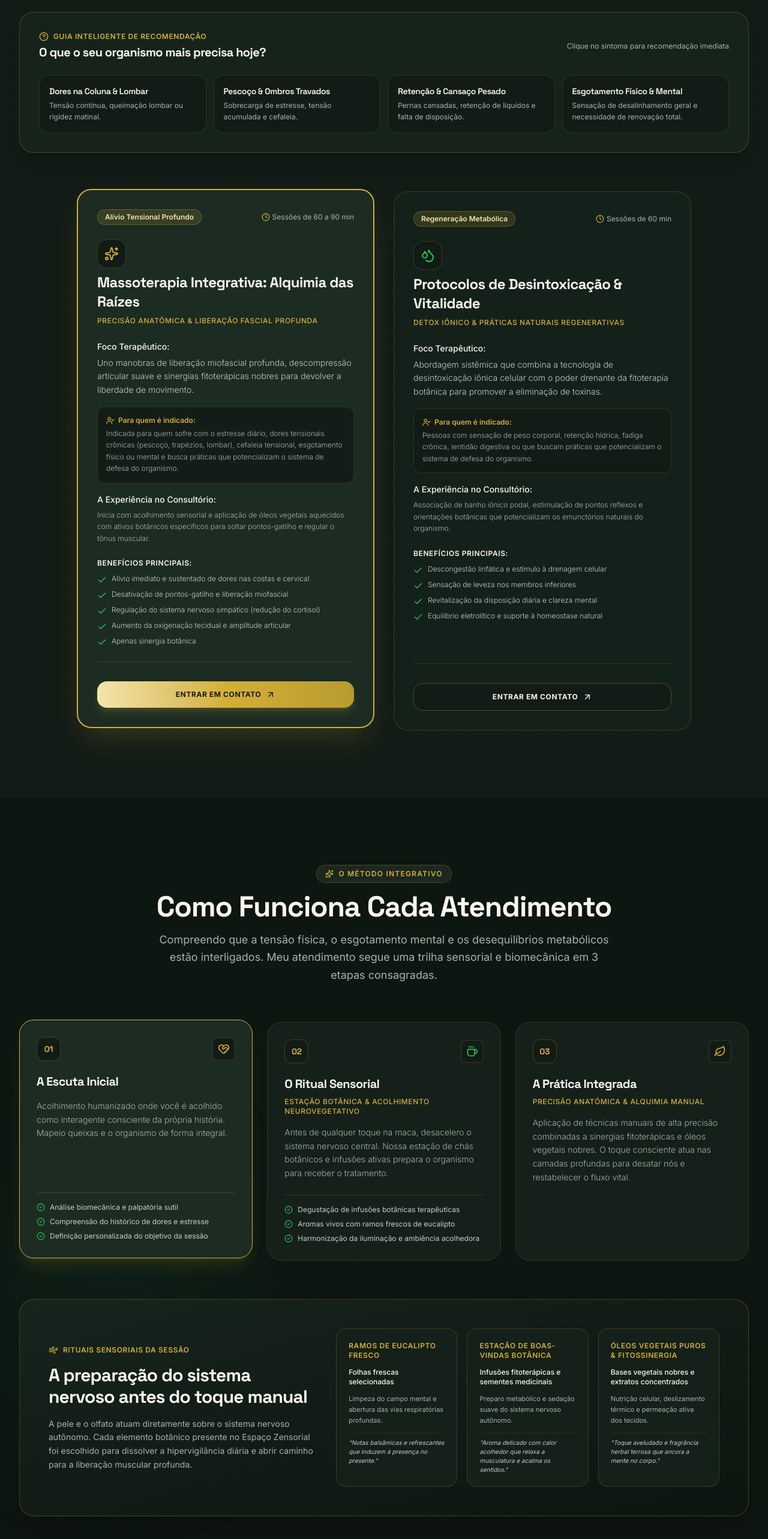
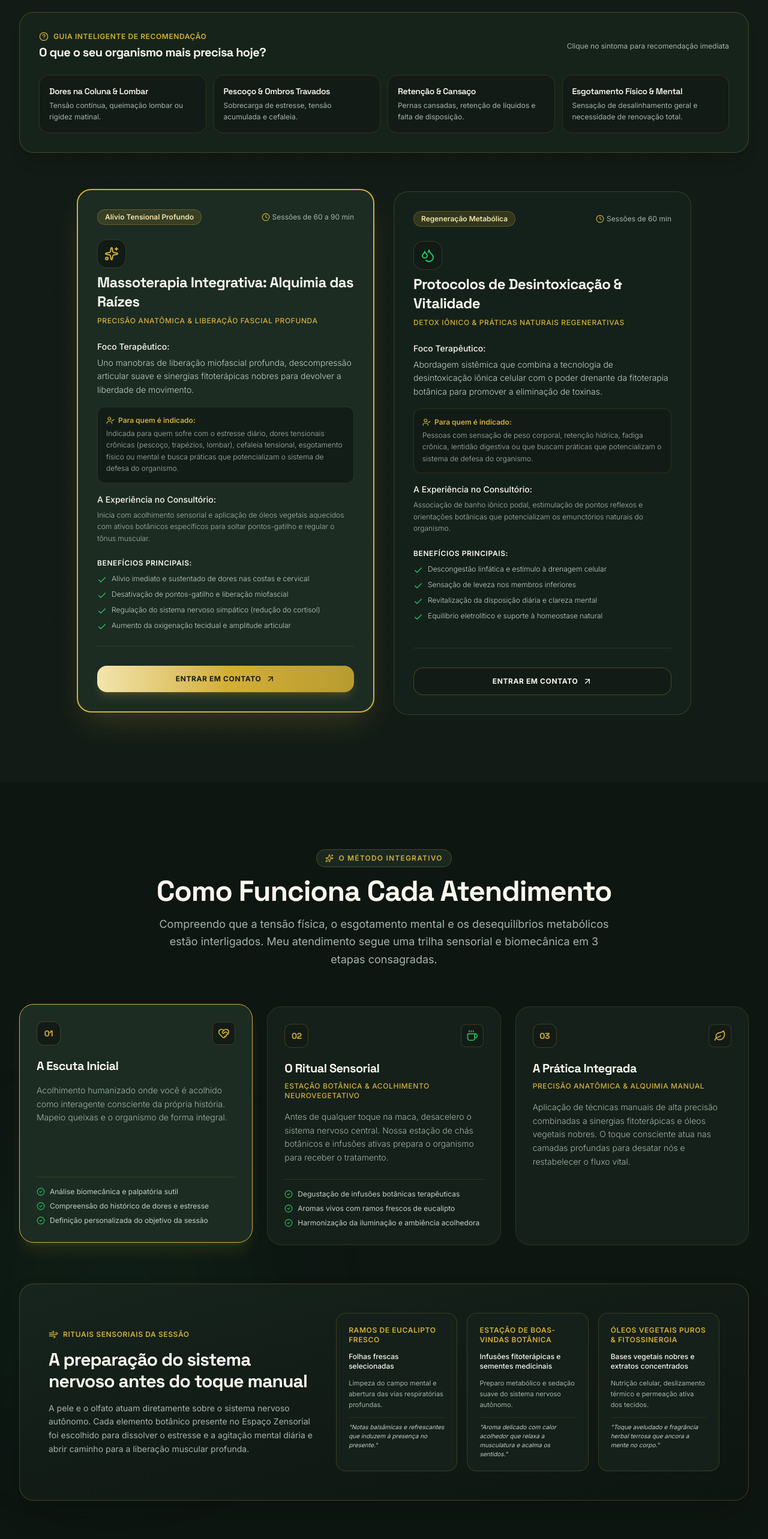
Before and after one commit to igorguerra95/Solar-Zensorial-Luana, a React (Vite) app: page / in a window 1280 px wide. Shown: the part 2780-5346 px from the top of the page at 60% size. Built offline with nearby package versions, Linux system fonts and the light colour scheme.

Commit message:
refactor: update service content and terminology
- Remove redundant benefit item in massoterapia-avancada.
- Simplify "Retenção & Cansaço" title.
- Refine phrasing in MethodSection description to improve clarity.

```diff
--- a/src/components/MethodSection.tsx
+++ b/src/components/MethodSection.tsx
@@ -108,7 +108,7 @@ export const MethodSection: React.FC = () => {
                 A preparação do sistema nervoso antes do toque manual
               </h3>
               <p className="text-sm text-[#A3B5AA] leading-relaxed">
-                A pele e o olfato atuam diretamente sobre o sistema nervoso autônomo. Cada elemento botânico presente no Espaço Zensorial foi escolhido para dissolver a hipervigilância diária e abrir caminho para a liberação muscular profunda.
+                A pele e o olfato atuam diretamente sobre o sistema nervoso autônomo. Cada elemento botânico presente no Espaço Zensorial foi escolhido para dissolver o estresse e a agitação mental diária e abrir caminho para a liberação muscular profunda.
               </p>
             </div>
 
--- a/src/data/content.ts
+++ b/src/data/content.ts
@@ -73,7 +73,6 @@ export const SPECIALTIES: Specialty[] = [
       'Desativação de pontos-gatilho e liberação miofascial',
       'Regulação do sistema nervoso simpático (redução do cortisol)',
       'Aumento da oxigenação tecidual e amplitude articular',
-      'Apenas sinergia botânica',
     ],
     duration: 'Sessões de 60 a 90 min',
     iconName: 'Sparkles',
@@ -273,7 +272,7 @@ export const SYMPTOM_FINDER = [
   },
   {
     id: 'fadiga-retencao',
-    title: 'Retenção & Cansaço Pesado',
+    title: 'Retenção & Cansaço',
     icon: 'Droplets',
     recommendedService: 'detox-vitalidade',
     desc: 'Pernas cansadas, retenção de líquidos e falta de disposição.',
```
